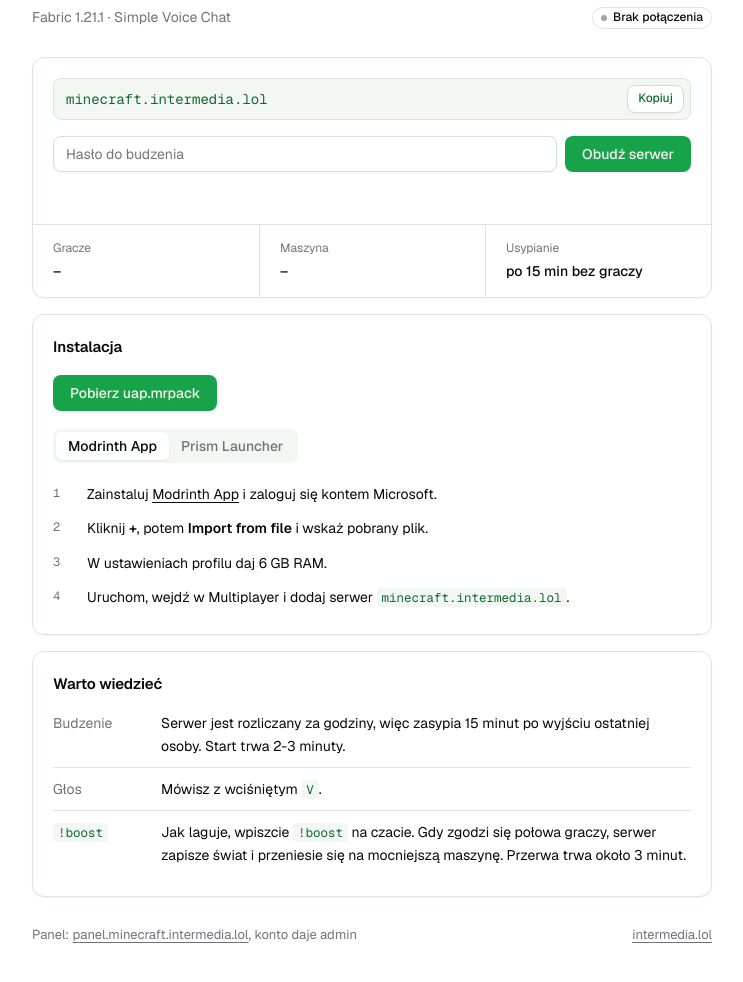
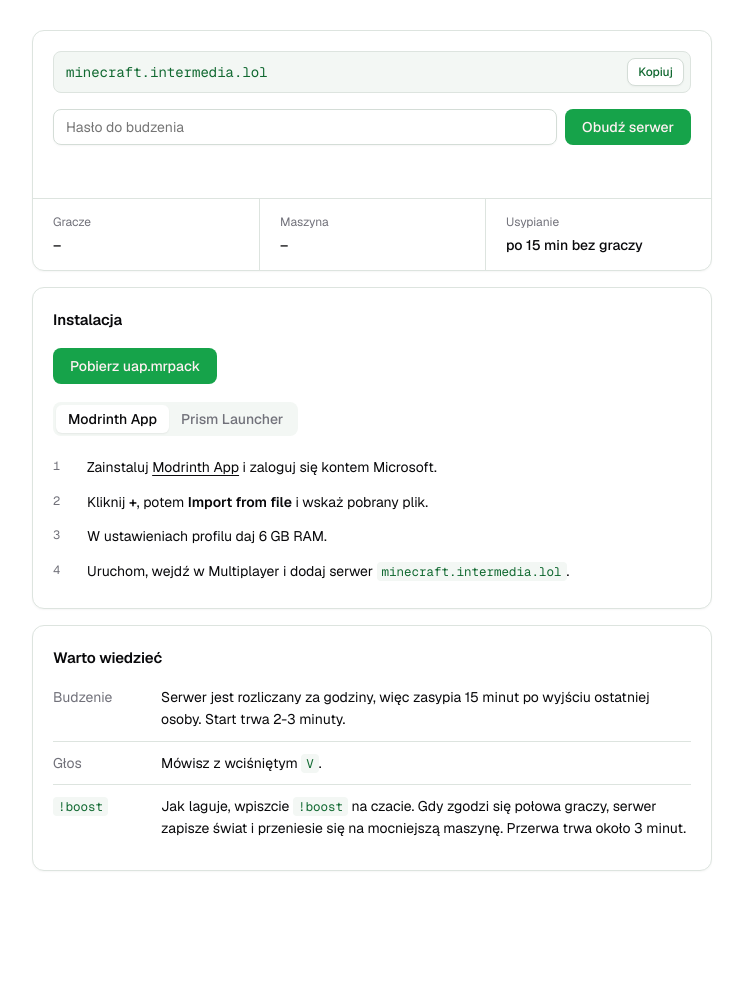
Before and after one commit to janzablocki/intermedia-lol, a plain HTML site: page minecraft/index.html in a window 1280 px wide. Shown: the part 92-1074 px from the top of the page, without its empty margins (268-1011 px from the left). After the commit the page ends 1043 px from the top, so only its background shows below. Drawn offline with nearby package versions, Linux system fonts and the light colour scheme; no server answers.

Commit message:
Minecraft page: drop footer, subtitle and badge (#14)

```diff
--- a/minecraft/index.html
+++ b/minecraft/index.html
@@ -111,9 +111,7 @@
   <header>
     <div>
       <h1>Minecraft UAP</h1>
-      <p class="sub muted">Fabric 1.21.1 · Simple Voice Chat</p>
     </div>
-    <span id="badge" class="badge"><i></i><span id="badge-text">Sprawdzam</span></span>
   </header>
 
   <section class="card">
@@ -175,11 +173,6 @@
       </ul>
     </div>
   </section>
-
-  <footer class="muted">
-    <span>Panel: <a href="https://panel.minecraft.intermedia.lol">panel.minecraft.intermedia.lol</a>, konto daje admin</span>
-    <a href="https://intermedia.lol">intermedia.lol</a>
-  </footer>
 </div>
 
 <script>
@@ -191,14 +184,11 @@ async function refresh() {
   try {
     const r = await fetch(API + "/api/status", { cache: "no-store" });
     const { state, players, size } = await r.json();
-    $("badge").className = "badge " + state;
-    $("badge-text").textContent = LABELS[state] || LABELS.unknown;
     $("players").textContent = state === "online" && players ? `${players.online} / ${players.max}` : "–";
     $("size").textContent = state === "sleeping" ? "wyłączona" : (size === "big" ? "4 rdzenie, 16 GB" : "2 rdzenie, 8 GB");
     $("wake-btn").disabled = state !== "sleeping";
   } catch {
-    $("badge").className = "badge";
-    $("badge-text").textContent = LABELS.unknown;
+    /* status unavailable: leave placeholders */
   }
 }
 
```
